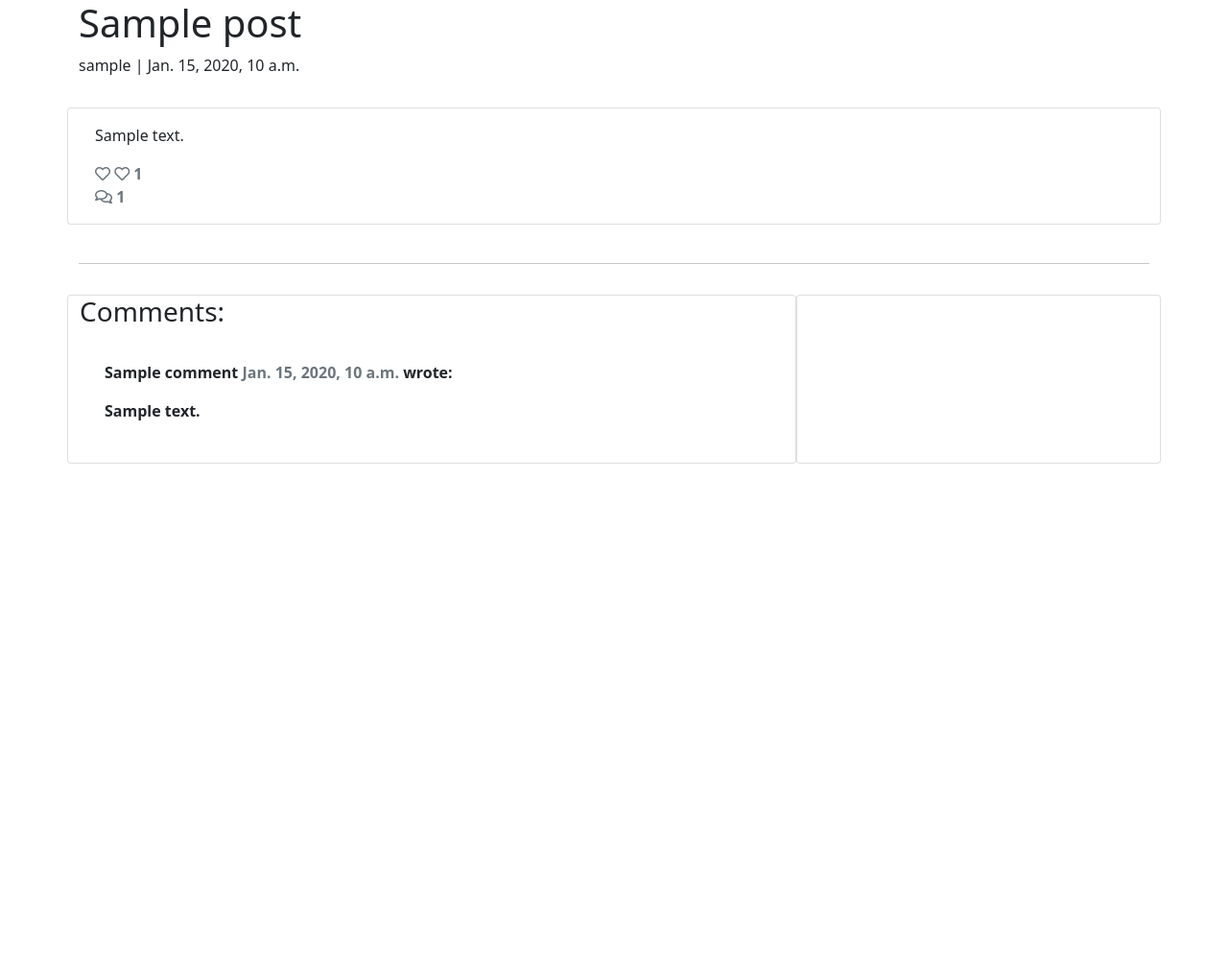
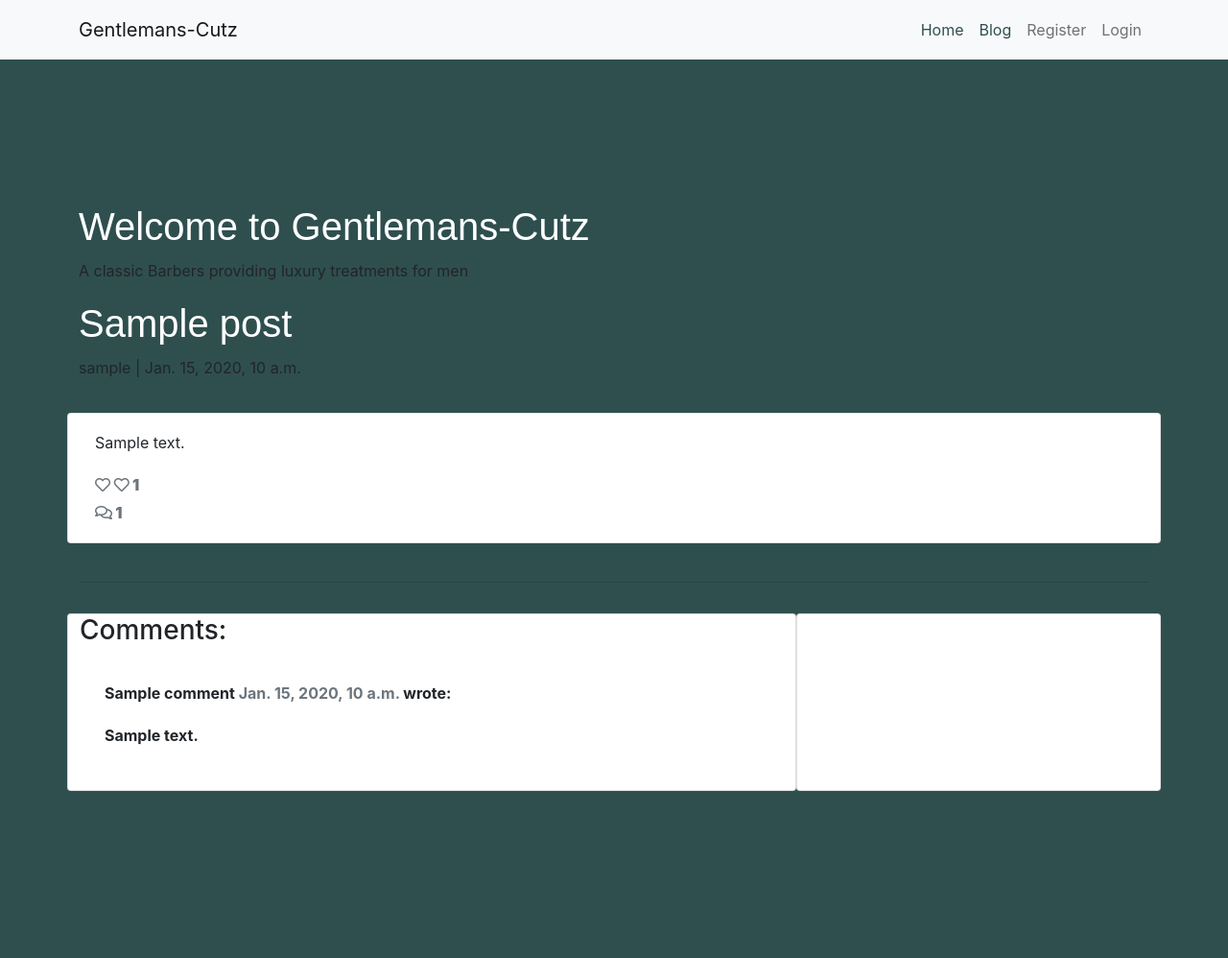
Before and after one commit to alexflip1990/Gentlemans-cutz, a Django app: a page that uses templates/base.html in a window 1280 px wide. Shown: the whole page at 96% size. Before the commit the page ends 483 px from the top, so only its background shows below. Run offline with Django 3.2, Linux system fonts and the light colour scheme; tables that the repository leaves empty hold one stand-in row (values such as "Sample post"); some libraries are stand-ins or nearby versions.

Commit message:
Started custom styling to base html

```diff
--- a/gentlemanscutz/settings.py
+++ b/gentlemanscutz/settings.py
@@ -89,7 +89,10 @@ ROOT_URLCONF = 'gentlemanscutz.urls'
 TEMPLATES = [
     {
         'BACKEND': 'django.template.backends.django.DjangoTemplates',
-        'DIRS': [TEMPLATES_DIR],
+        'DIRS': [
+            os.path.join(BASE_DIR, 'templates'),
+            os.path.join(BASE_DIR, 'templates', 'allauth')
+        ],
         'APP_DIRS': True,
         'OPTIONS': {
             'context_processors': [
--- /dev/null
+++ b/static/css/style.css
@@ -0,0 +1,30 @@
+body {
+    font-family: "Inter", 'Segoe UI', sans-serif;
+    line-height: 1.8;
+    background-color: darkslategray;
+}
+
+h1 {
+    font-family: "Dela Gothic one", sans-serif;
+    color: white;
+}
+
+img {}
+
+main {
+    padding-top: 150px;
+    padding-bottom: 150px;
+}
+
+/* Navigation */
+.navbar .navbar-nav .nav-link.active {
+    color: darkslategrey;
+}
+
+/* Main section */
+#main-content {
+    background: linear-gradient(background-color: lightslategray);
+    /*image goes in here*/
+    min-height: 100vh;
+
+}
--- a/templates/base.html
+++ b/templates/base.html
@@ -35,12 +35,64 @@
 
   <body>
     <!-- Navigation -->
+    <nav class="navbar navbar-expand-lg navbar-light bg-light">
+      <div class="container">
+        <a class="navbar-brand" href="#">Gentlemans-Cutz</a>
+        <button
+          class="navbar-toggler"
+          type="button"
+          data-bs-toggle="collapse"
+          data-bs-target="#navbarSupportedContent"
+          aria-controls="navbarSupportedContent"
+          aria-expanded="false"
+          aria-label="Toggle navigation"
+        >
+          <span class="navbar-toggler-icon"></span>
+        </button>
+        <div class="collapse navbar-collapse" id="navbarSupportedContent">
+          <ul class="navbar-nav ms-auto">
+            <li class="nav-item">
+                <a class="nav-link active" aria-current="page" href="{% url 'home' %}">Home</a>
+            </li>
+            <li class="nav-item">
+                <a class="nav-link active" aria-current="page" href="{% url 'blog' %}">Blog</a>
+            </li>
+            {% if user.is_authenticated %}
+            <li class="nav-item">
+                <a class="nav-link" href="{% url 'account_logout' %}">Logout</a>
+            </li>
+            <li class="nav-item">
+                <a class="nav-link" href="{% url 'appointments' %}">Appointments</a>
+            </li>
+            {% else %}
+            <li class="nav-item">
+                <a class="nav-link" href="{% url 'account_signup' %}">Register</a>
+            </li>
+            <li class="nav-item">
+                <a class="nav-link" href="{% url 'account_login' %}">Login</a>
+            </li>
+            {% endif %}
 
-    <main>
+        </div>
+      </div>
+    </nav>
+    <!--/ Navigation-->
+
+    <!-- Main section-->
+    <main class="main" id="main-content">
+        <div class="container">
+            <div class="row">
+                <div class="col-lg-6">
+                    <h1>Welcome to Gentlemans-Cutz</h1>
+                    <p>A classic Barbers providing luxury treatments for men</p>
+                </div>
+            </div>
+        </div>
       {% block content %}
       <!-- Content Goes here -->
       {% endblock content %}
     </main>
+    <!--/ Main section-->
 
     <!-- Footer -->
     <footer></footer>
```
